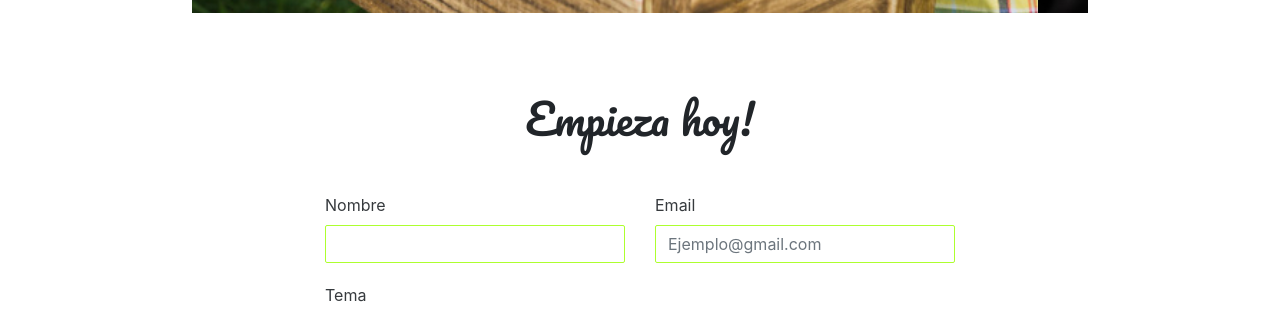
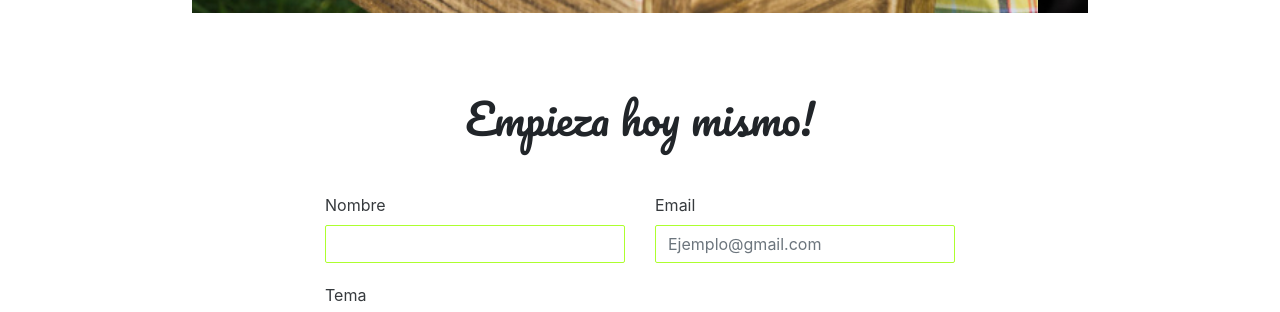
Before and after one commit to jonasreyumer/Desafio14, a website: page index.html in a window 1280 px wide. Shown: the part 755-1067 px from the top of the page. Drawn offline with nearby package versions, Linux system fonts and the light colour scheme; a web font is replaced by a local one.

Commit message:
CHANGE, titulo contacto

```diff
--- a/index.html
+++ b/index.html
@@ -79,7 +79,7 @@
     <div class="row">
       <div class="col-md-8 col-md-offset-2 m-auto">
         <div class="contact-form" id="contact">
-          <h1>Empieza hoy!</h1>
+          <h1>Empieza hoy mismo!</h1>
           <form action="/examples/actions/confirmation.php" method="post">
             <div class="row">
               <div class="col-sm-6">
```
